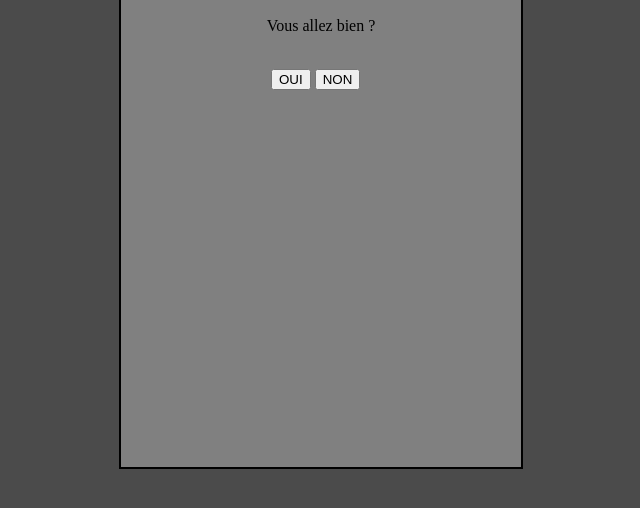
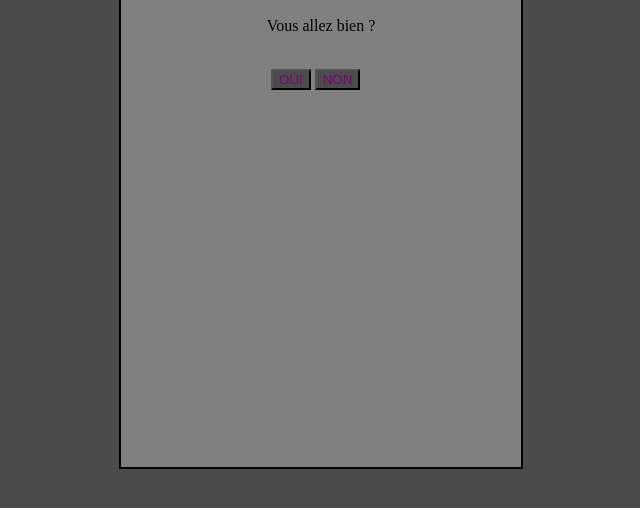
Before and after one commit to TitiLaD/WeshWesh, a PHP site: page / in a window 1280 px wide. Shown: the part 152-660 px from the top of the page, without its empty margins (319-959 px from the left). Run offline with PHP 8.4, Linux system fonts and the light colour scheme.

Commit message:
Add files via upload

```diff
--- a/style.css
+++ b/style.css
@@ -32,6 +32,12 @@ h1
 	margin-left: 150px;
 }
 
+button
+{
+	background-color: rgb(75, 75, 75);
+	color: purple;
+}
+
 p
 {
 	text-align: center;
```
